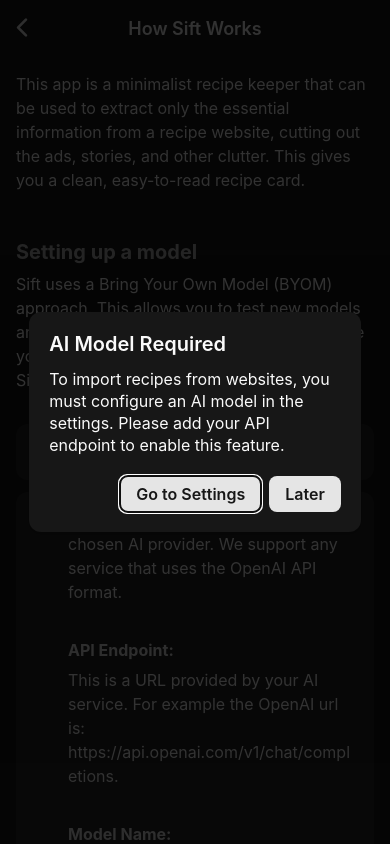
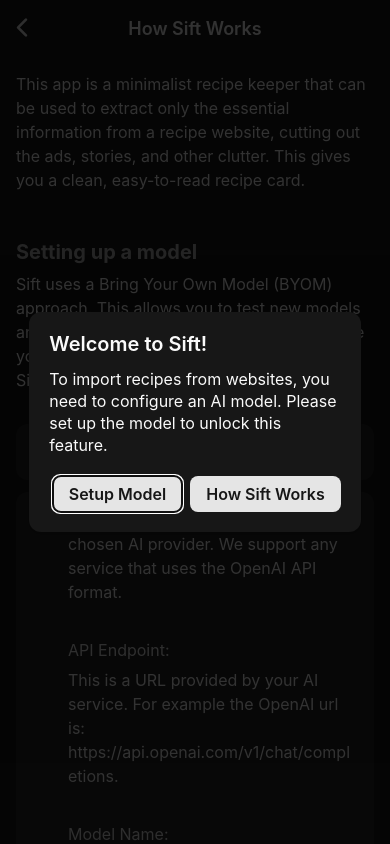
Before and after one commit to MatsCornegoor/sift-recipe-keeper, a React Native app: screen /About in a window 390 px wide. Built offline with nearby package versions, Linux system fonts and the light colour scheme.

Commit message:
ui improvements

```diff
--- a/screens/RecipeList.tsx
+++ b/screens/RecipeList.tsx
@@ -31,11 +31,12 @@
     RecipeStore.loadRecipes();
     RecipeStore.addListener(setRecipes);
     checkScreenAwake();
-    checkAiSettings();
     return () => RecipeStore.removeListener(setRecipes);
   }, []);
 
+  useEffect(() => {
     const checkAiSettings = async () => {
+      if (recipes.length === 0) {
         try {
           const endpoint = await AsyncStorage.getItem('ai_model_endpoint');
           if (!endpoint) {
@@ -44,7 +45,13 @@
         } catch (e) {
           console.error("Failed to check AI settings", e);
         }
+      } else {
+        setShowAiPopup(false);
+      }
     };
+
+    checkAiSettings();
+  }, [recipes]);
 
   const checkScreenAwake = async () => {
     try {
@@ -179,14 +186,17 @@
         </Modal>
         <CustomPopup
           visible={showAiPopup}
-          title="AI Model Required"
-          message="To import recipes from websites, you must configure an AI model in the settings. Please add your API endpoint to enable this feature."
+          title="Welcome to Sift!"
+          message="To import recipes from websites, you need to configure an AI model. Please set up the model to unlock this feature."
           buttons={[
-            { text: 'Go to Settings', onPress: () => {
+            { text: 'Setup Model', onPress: () => {
                 setShowAiPopup(false);
-                navigation.navigate('Settings', { screen: 'AiModel' });
+                navigation.navigate('AiModel');
             }},
-            { text: 'Later', onPress: () => setShowAiPopup(false) }
+            { text: 'How Sift Works', onPress: () => {
+                setShowAiPopup(false);
+                navigation.navigate('About');
+            }}
           ]}
           onClose={() => setShowAiPopup(false)}
         />
--- a/screens/settings/About.tsx
+++ b/screens/settings/About.tsx
@@ -82,6 +82,7 @@
   container: {
     flex: 1,
     padding: 16,
+    paddingBottom: 80,
   },
   title: {
     fontSize: 20,
@@ -107,7 +108,7 @@
   cardTitle: {
     fontSize: 16,
     marginTop: 20,
-    fontWeight: 'bold',
+    // fontWeight: 'bold',
     opacity: 0.9,
     marginBottom: 8,
     color: colors.text,
--- a/screens/settings/AiModel.tsx
+++ b/screens/settings/AiModel.tsx
@@ -98,7 +98,7 @@
 
   return (
     <View style={styles.flexView}>
-      <Header title="AI Model" />
+      <Header title="AI Setup" />
       <ScrollView style={styles.container}>
         <View style={styles.infoSection}>
           <Text style={styles.infoText}>
```
Lines whose indentation alone changed are shown as unchanged.
